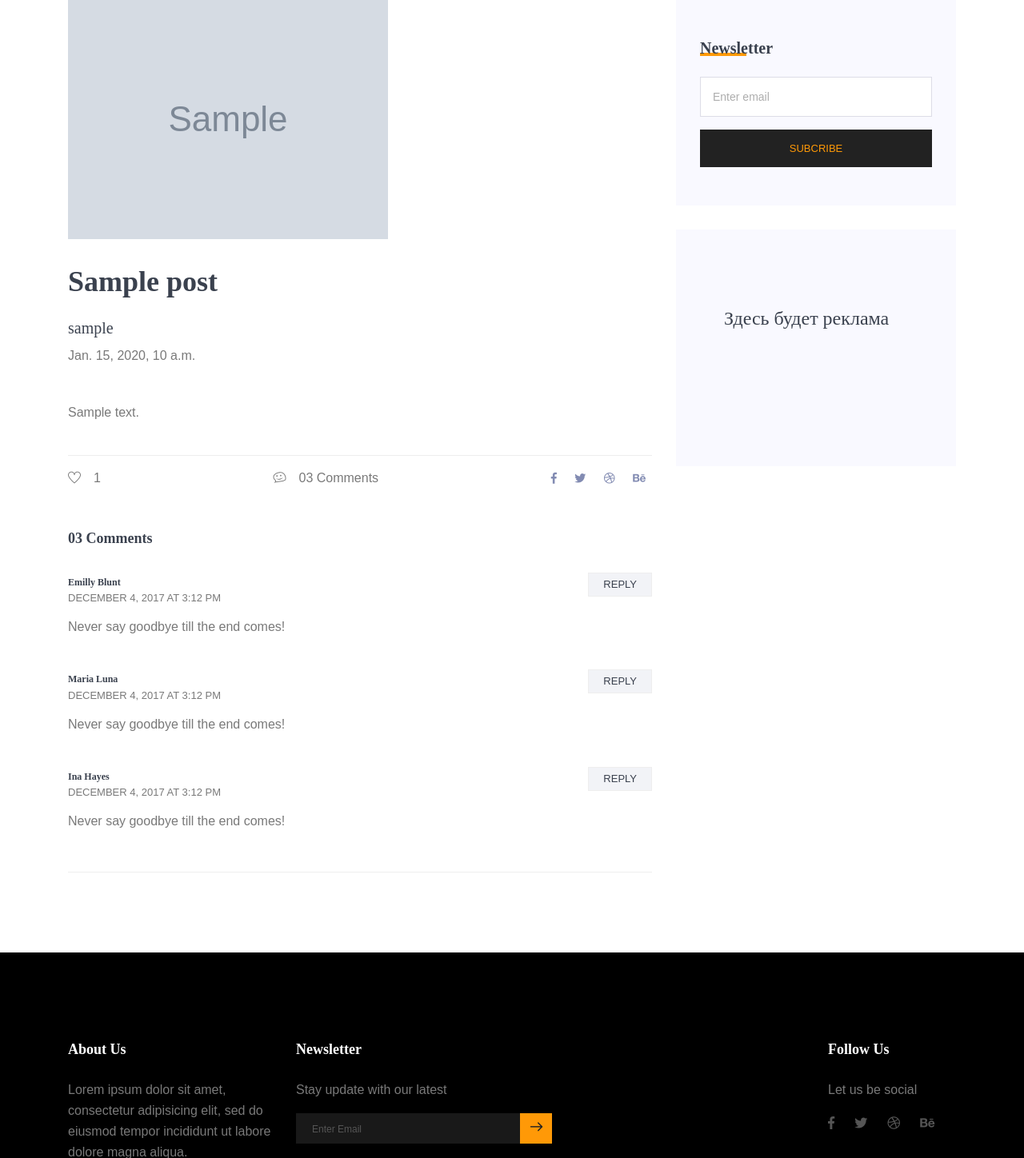
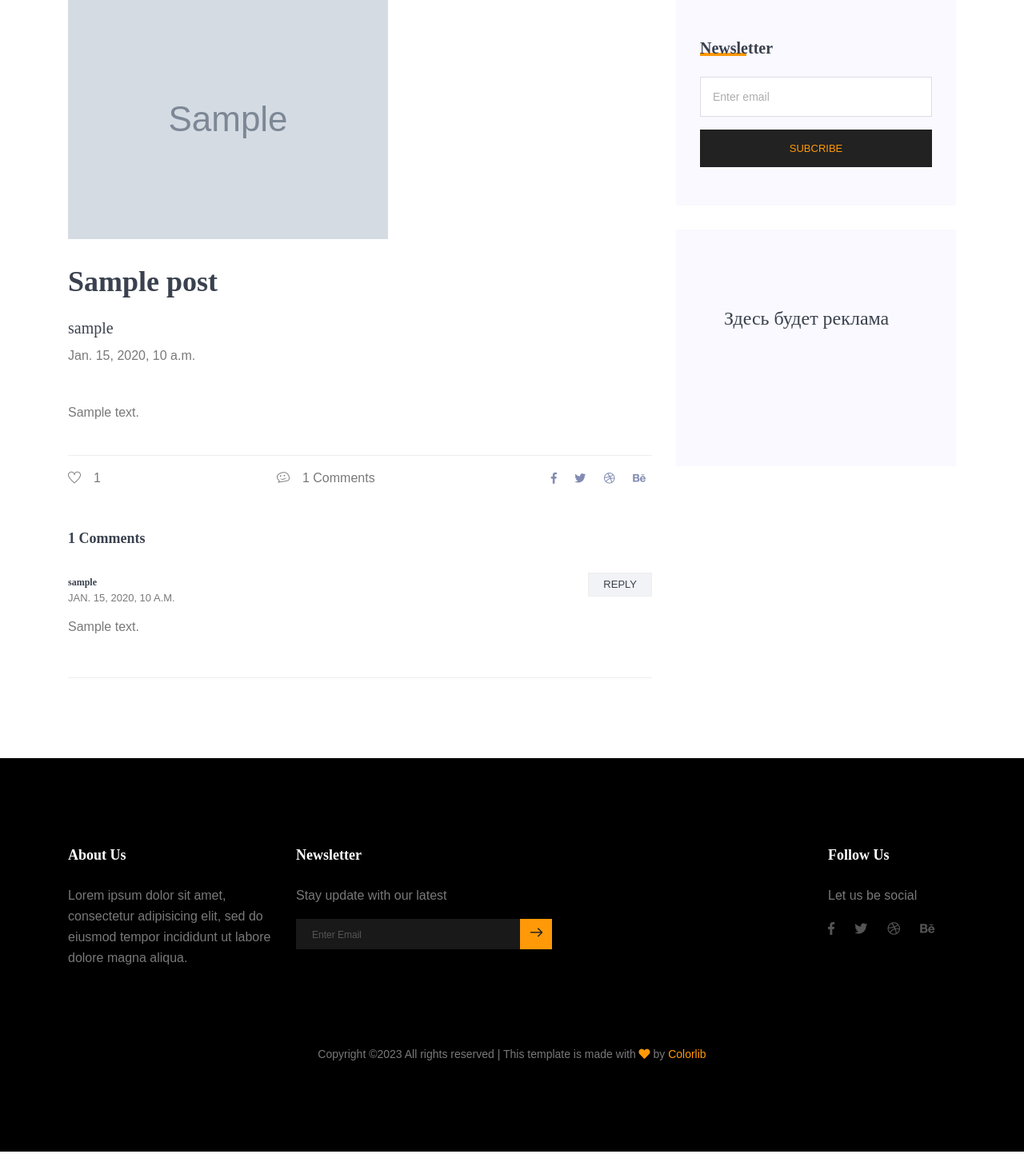
Before and after one commit to kaser137/blog_django, a Django app: a page that uses templates/blog-details.html in a window 1280 px wide. Shown: the part 585-2033 px from the top of the page at 80% size. Run offline with Django 3.2, Linux system fonts and the light colour scheme; tables that the repository leaves empty hold one stand-in row (values such as "Sample post"); grey boxes marked "Sample" are stand-in pictures; parts of the project's set-up code (start-up, migrations or seed data) failed here and were passed over; some libraries are stand-ins or nearby versions.

Commit message:
add comments to post page

```diff
--- a/templates/blog-details.html
+++ b/templates/blog-details.html
@@ -88,7 +88,7 @@
                 <p>{{post.text}}</p>
                <div class="news_d_footer flex-column flex-sm-row">
                  <a href="#"><span class="align-middle mr-2"><i class="ti-heart"></i></span>{{post.likes_amount}}</a>
-                 <a class="justify-content-sm-center ml-sm-auto mt-sm-0 mt-2" href="#"><span class="align-middle mr-2"><i class="ti-themify-favicon"></i></span>03 Comments</a>
+                 <a class="justify-content-sm-center ml-sm-auto mt-sm-0 mt-2" href="#"><span class="align-middle mr-2"><i class="ti-themify-favicon"></i></span>{{post.comments|length}} Comments</a>
                  <div class="news_socail ml-sm-auto mt-sm-0 mt-2">
                <a href="#"><i class="fab fa-facebook-f"></i></a>
                <a href="#"><i class="fab fa-twitter"></i></a>
@@ -100,15 +100,16 @@
 
 
                 <div class="comments-area">
-                    <h4>03 Comments</h4>
+                    <h4>{{post.comments|length}} Comments</h4>
                     <div class="comment-list">
+                      {% for comment in post.comments %}
                         <div class="single-comment justify-content-between d-flex">
                             <div class="user justify-content-between d-flex">
                                 <div class="desc">
-                                    <h5><a href="#">Emilly Blunt</a></h5>
-                                    <p class="date">December 4, 2017 at 3:12 pm </p>
+                                    <h5><a href="#">{{comment.author}}</a></h5>
+                                    <p class="date">{{comment.published_at}}</p>
                                     <p class="comment">
-                                        Never say goodbye till the end comes!
+                                      {{comment.text}}
                                     </p>
                                 </div>
                             </div>
@@ -116,39 +117,40 @@
                                     <a href="" class="btn-reply text-uppercase">reply</a>
                             </div>
                         </div>
+                      {% endfor %}
                     </div>
-                    <div class="comment-list">
-                        <div class="single-comment justify-content-between d-flex">
-                            <div class="user justify-content-between d-flex">
-                                <div class="desc">
-                                    <h5><a href="#">Maria Luna</a></h5>
-                                    <p class="date">December 4, 2017 at 3:12 pm </p>
-                                    <p class="comment">
-                                        Never say goodbye till the end comes!
-                                    </p>
-                                </div>
-                            </div>
-                            <div class="reply-btn">
-                                    <a href="" class="btn-reply text-uppercase">reply</a>
-                            </div>
-                        </div>
-                    </div>
-                    <div class="comment-list">
-                        <div class="single-comment justify-content-between d-flex">
-                            <div class="user justify-content-between d-flex">
-                                <div class="desc">
-                                    <h5><a href="#">Ina Hayes</a></h5>
-                                    <p class="date">December 4, 2017 at 3:12 pm </p>
-                                    <p class="comment">
-                                        Never say goodbye till the end comes!
-                                    </p>
-                                </div>
-                            </div>
-                            <div class="reply-btn">
-                                    <a href="" class="btn-reply text-uppercase">reply</a>
-                            </div>
-                        </div>
-                    </div>
+<!--                    <div class="comment-list">-->
+<!--                        <div class="single-comment justify-content-between d-flex">-->
+<!--                            <div class="user justify-content-between d-flex">-->
+<!--                                <div class="desc">-->
+<!--                                    <h5><a href="#">Maria Luna</a></h5>-->
+<!--                                    <p class="date">December 4, 2017 at 3:12 pm </p>-->
+<!--                                    <p class="comment">-->
+<!--                                        Never say goodbye till the end comes!-->
+<!--                                    </p>-->
+<!--                                </div>-->
+<!--                            </div>-->
+<!--                            <div class="reply-btn">-->
+<!--                                    <a href="" class="btn-reply text-uppercase">reply</a>-->
+<!--                            </div>-->
+<!--                        </div>-->
+<!--                    </div>-->
+<!--                    <div class="comment-list">-->
+<!--                        <div class="single-comment justify-content-between d-flex">-->
+<!--                            <div class="user justify-content-between d-flex">-->
+<!--                                <div class="desc">-->
+<!--                                    <h5><a href="#">Ina Hayes</a></h5>-->
+<!--                                    <p class="date">December 4, 2017 at 3:12 pm </p>-->
+<!--                                    <p class="comment">-->
+<!--                                        Never say goodbye till the end comes!-->
+<!--                                    </p>-->
+<!--                                </div>-->
+<!--                            </div>-->
+<!--                            <div class="reply-btn">-->
+<!--                                    <a href="" class="btn-reply text-uppercase">reply</a>-->
+<!--                            </div>-->
+<!--                        </div>-->
+<!--                    </div>-->
                 </div>
         </div>
 
```
